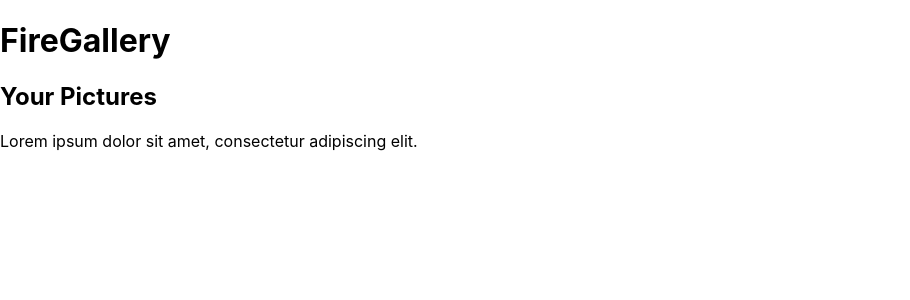
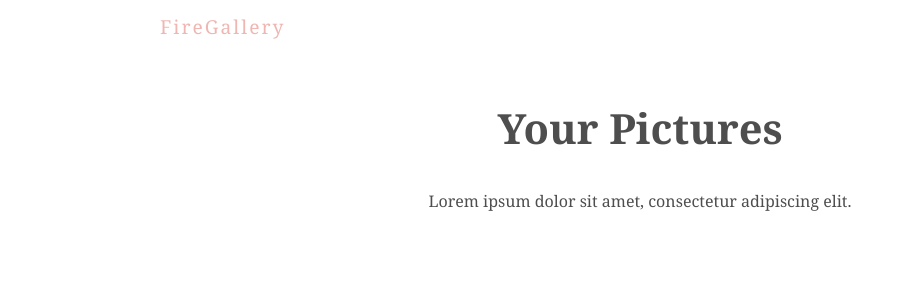
Before and after one commit to Dhruv-Sachdev1313/firegallery, a React (Create React App) app: page / in a window 1280 px wide. Shown: the top 300 px of the page, without its empty margins (0-910 px from the left). Built offline with nearby package versions, Linux system fonts and the light colour scheme.

Commit message:
added started css:
Signed-off-by: Dhruv-Sachdev1313 <dhruvhsachdev@gmail.com>

```diff
--- a/src/index.css
+++ b/src/index.css
@@ -1,13 +1,41 @@
-body {
-  margin: 0;
-  font-family: -apple-system, BlinkMacSystemFont, 'Segoe UI', 'Roboto', 'Oxygen',
-    'Ubuntu', 'Cantarell', 'Fira Sans', 'Droid Sans', 'Helvetica Neue',
-    sans-serif;
-  -webkit-font-smoothing: antialiased;
-  -moz-osx-font-smoothing: grayscale;
+@import url('https://fonts.googleapis.com/css2?family=Noto+Serif:wght@400;700&display=swap');
+
+:root{
+  --primary: #efb6b2;
+  --secondary: #4e4e4e;
+  --error: #ff4a4a;
 }
 
-code {
-  font-family: source-code-pro, Menlo, Monaco, Consolas, 'Courier New',
-    monospace;
+/* base styles & title */
+body{
+  font-family: "Noto Serif";
+  color: var(--secondary);
 }
+.App{
+  max-width: 960px;
+  margin: 0 auto;
+}
+.title h1{
+  color: var(--primary);
+  font-size: 1.2rem;
+  letter-spacing: 2px;
+  font-weight: normal;
+}
+.title h2, .title p{
+  text-align: center;
+}
+.title h2{
+  margin-top: 60px;
+  font-size: 2.6rem;
+}
+
+/* upload form styles */
+
+
+/* progress bar styles */
+
+
+/* image grid styles */
+
+
+/* modal styles */
```
